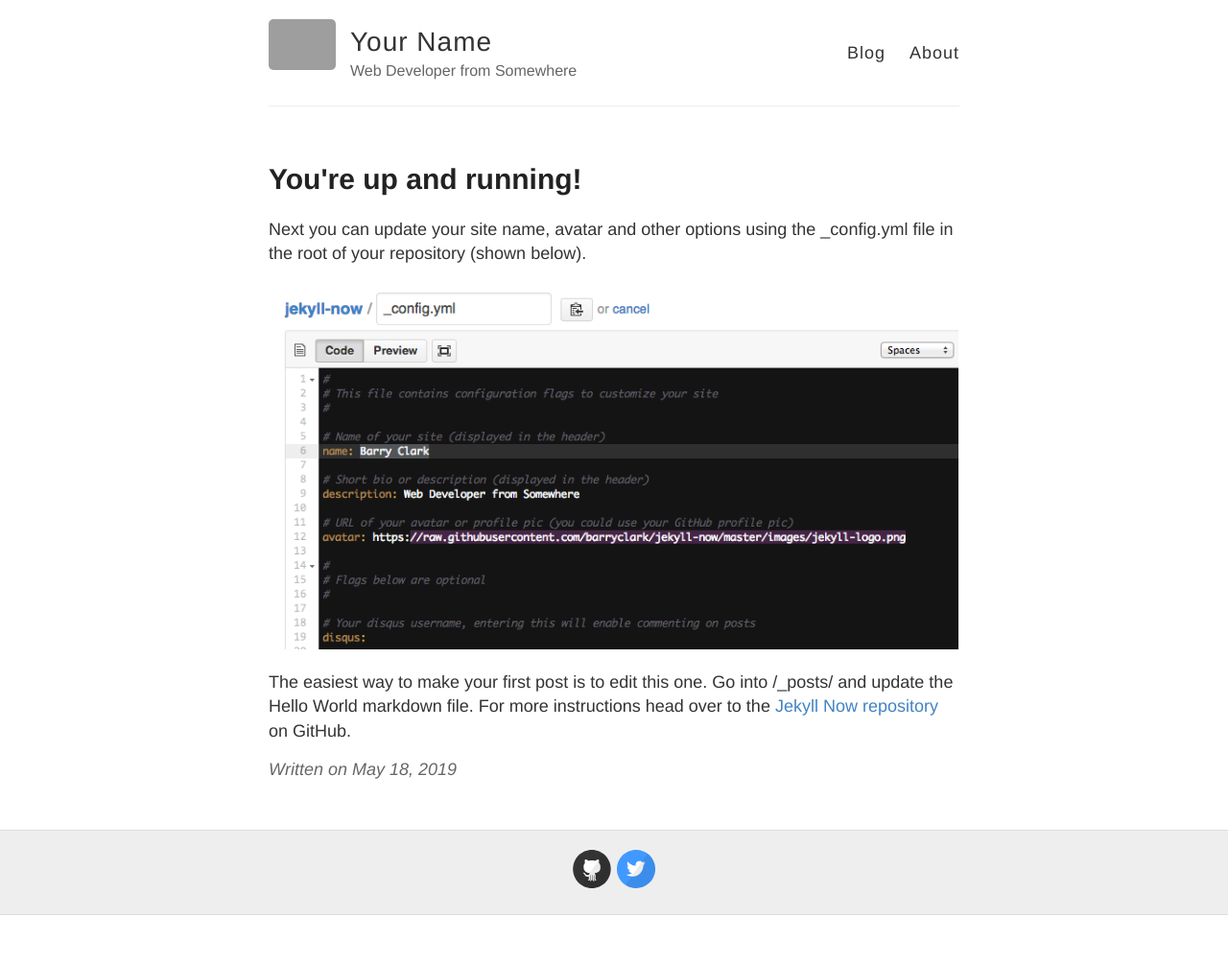
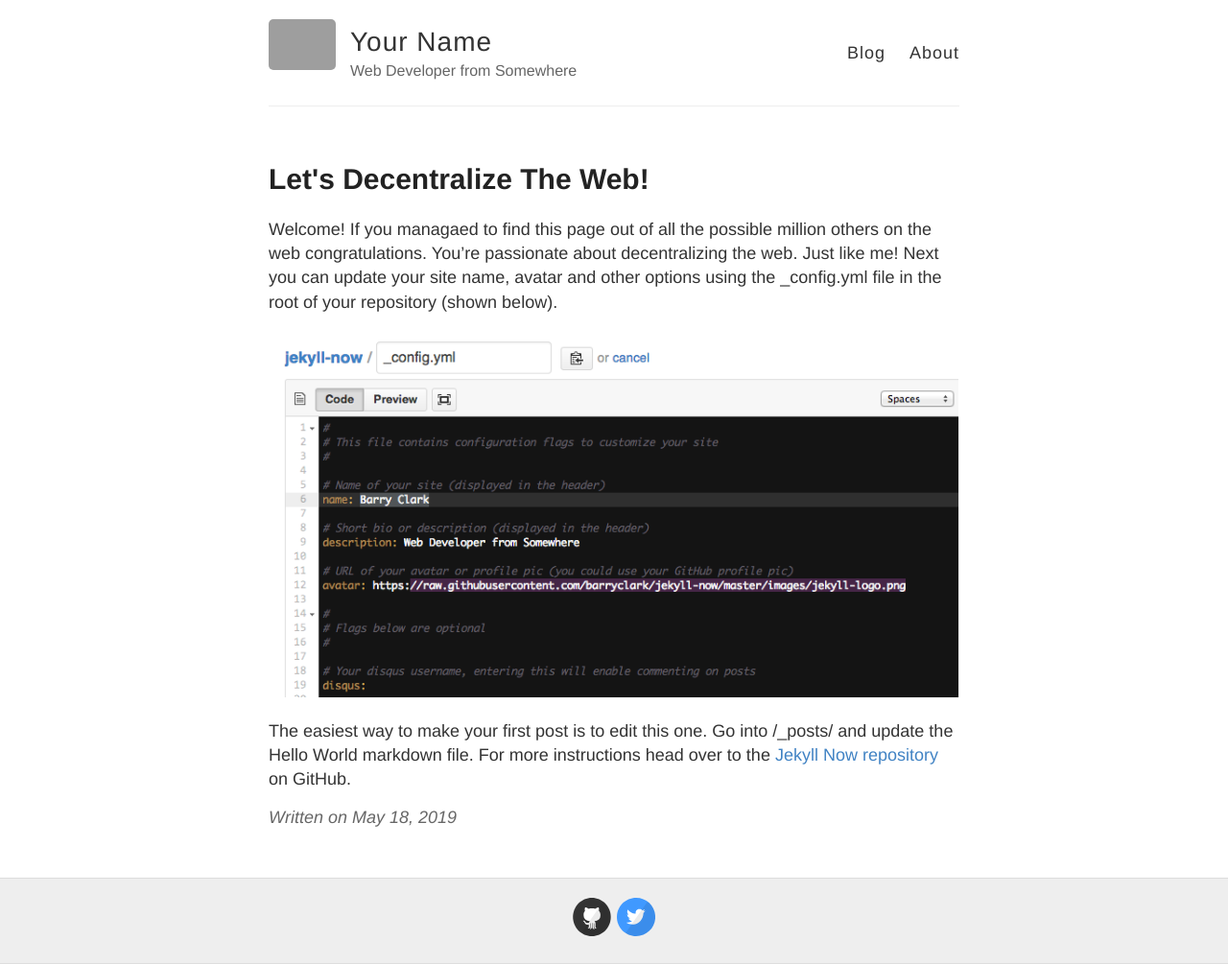
Before and after one commit to realChainLife/blog-archive, a Jekyll site: the page built from _posts/2019-5-18-Lets-Decentralize-The-Web.md, in a window 1280 px wide. Shown: the whole page at 96% size. Built offline with Jekyll 4.4.1, drawn with Linux system fonts in a browser that asks for light colours; before the commit the page ends 954 px from its top, so only the background shows below that; grey boxes are pictures that could not be loaded.

Commit message:
commit latest modifications

```diff
--- a/_posts/2019-5-18-Lets-Decentralize-The-Web.md
+++ b/_posts/2019-5-18-Lets-Decentralize-The-Web.md
@@ -1,9 +1,9 @@
 ---
 layout: post
-title: You're up and running!
+title: Let's Decentralize The Web!
 ---
 
-Next you can update your site name, avatar and other options using the _config.yml file in the root of your repository (shown below).
+Welcome! If you managaed to find this page out of all the possible million others on the web congratulations. You're passionate about decentralizing the web. Just like me! Next you can update your site name, avatar and other options using the _config.yml file in the root of your repository (shown below).
 
 ![_config.yml]({{ site.baseurl }}/images/config.png)
 
```
